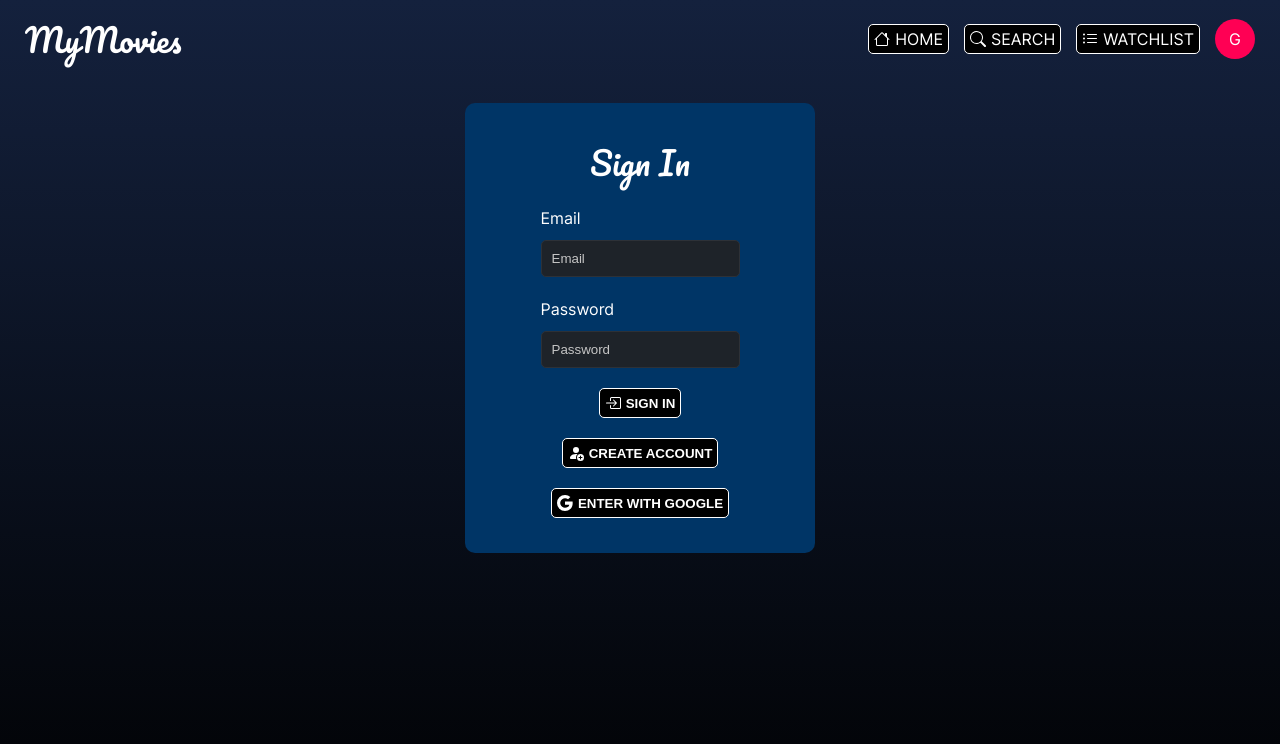
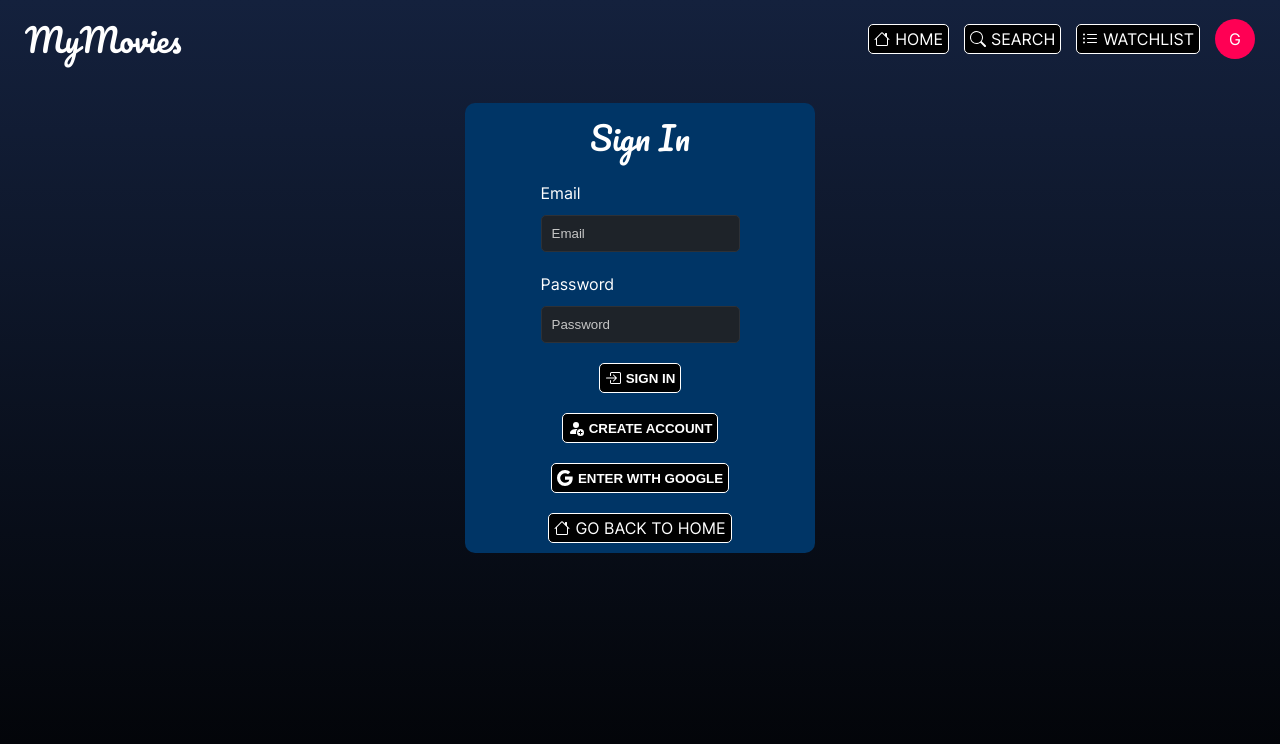
Before and after one commit to jesusalberto11/MyMovies, a React (Vite) app: page /login in a window 1280 px wide. Shown: the top 744 px of the page. Built offline with nearby package versions, Linux system fonts and the light colour scheme; no server answers.

Commit message:
Feat: Added go back to home button

```diff
--- a/src/components/pages/Login/LoginForm.tsx
+++ b/src/components/pages/Login/LoginForm.tsx
@@ -3,6 +3,7 @@ import "../../../styles/components/pages/login/LoginForm.css";
 import ActionButton from "../../shared/ActionButton";
 import { SVG_ICONS } from "../../../helpers/svgIcons";
 import { useNavigate } from "react-router-dom";
+import NavItem from "../../layout/Navbar/NavItem";
 
 const LoginForm = (props: { onSubmitForm: any; onGoogleSignIn: Function }) => {
   const navigate = useNavigate();
@@ -62,6 +63,7 @@ const LoginForm = (props: { onSubmitForm: any; onGoogleSignIn: Function }) => {
         type="button"
         onClickButton={props.onGoogleSignIn}
       />
+      <NavItem title="Go back to home" icon={SVG_ICONS.HOME} to="/" />
     </form>
   );
 };
```
